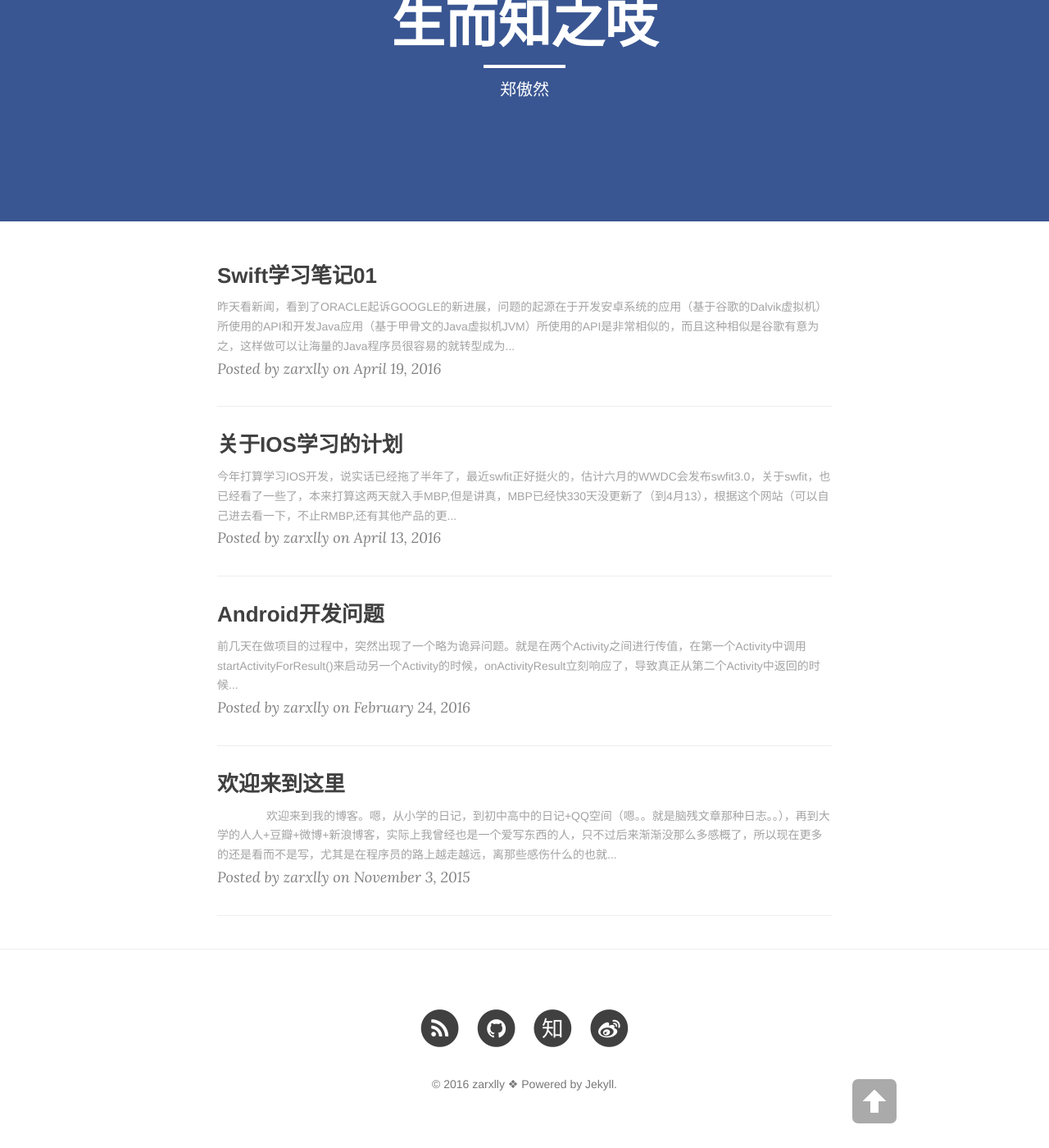
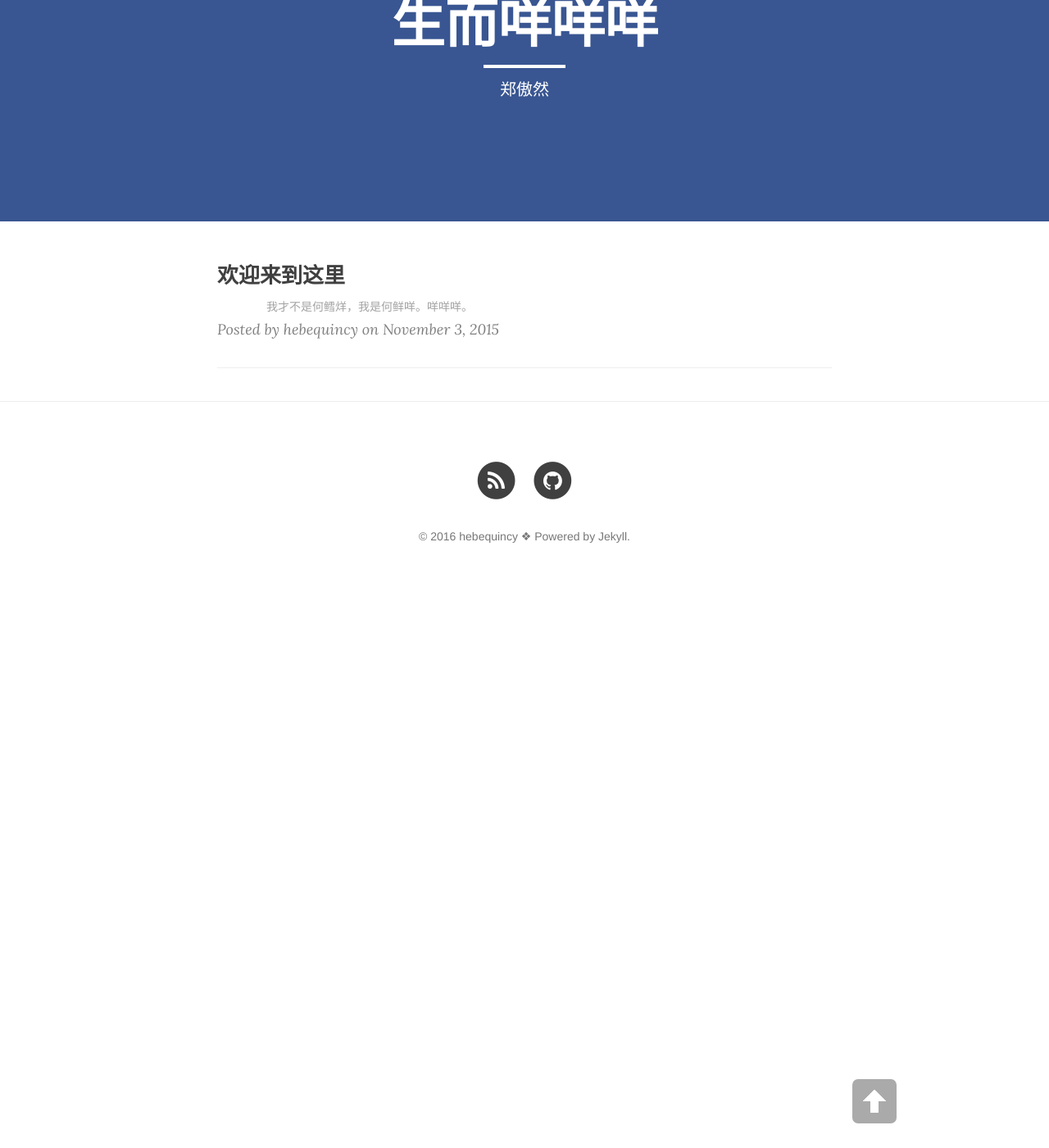
Before and after one commit to HebeQuincy/HebeQuincy.github.io, a Jekyll site: the page built from index.html, in a window 1280 px wide and 1400 px high, scrolled down 158 px. Shown: the whole window at 82% size. Built offline with Jekyll 4.4.1, drawn with Linux system fonts in a browser that asks for light colours; nearby versions of some CDN libraries; the list of posts is cut into pages by our own code.

Commit message:
submission
submission

```diff
--- a/CNAME
+++ /dev/null
@@ -1 +0,0 @@
-www.zarxlly.com
--- a/_config.yml
+++ b/_config.yml
@@ -1,14 +1,14 @@
 # Site settings
-title: 生而知之吱
+title: 生而咩咩咩
 header-img: "img/facebook.jpg"
 tagline: "cn"
-description: "ZAR|代码人生"
+description: "HEQI|产品人生"
 baseurl: ""
-url: "http://zarxlly"
+url: "http://hebequincy"
 
 # About/contact
 owner:
-  name: " zarxlly"
+  name: " hebequincy"
   email: zzzhengaoran@gmail.com
   bio: "nothing"
 
@@ -16,12 +16,12 @@ owner:
 gavatar: http://dreamofbook.qiniudn.com/Az..png
 favicon: img/favicon.png
 
-douban_username:  zarxlly
+douban_username:
 twitter_username:
-github_username: zarxlly
+github_username: hebequincy
 facebook_username:
-weibo_username: 2247005515
-zhihu_username: gregory-peck
+weibo_username:
+zhihu_username:
 
 # Build settings
 # use Github Flavored Markdown !important
@@ -43,16 +43,16 @@ defaults:
       type: "posts"
     values:
       layout: "post"
-      author: "zarxlly"
+      author: "hebequincy"
       header-img: "img/facebook.jpg" # We don't want posts without a header image, that whould mean white on white
 
 # Comments
 comments :
   provider : duoshuo
   duoshuo :
-    short_name : zarxlly
+    short_name : hebequincy
   disqus :
-      short_name : zarxlly
+      short_name : hebequincy
 
 # Analytics and webmaster tools stuff goes here
 google_analytics:
--- a/_includes/footer.html
+++ b/_includes/footer.html
@@ -68,7 +68,7 @@
                         <a target="_blank" href="https://www.zhihu.com/people/{{ site.zhihu_username }}">
                             <span class="fa-stack fa-lg">
                                 <i class="fa fa-circle fa-stack-2x"></i>
-                                <i class="fa  fa-stack-1x fa-inverse">知</i>
+                                <i class="fa  fa-stack-1x fa-inverse">咩</i>
                             </span>
                         </a>
                     </li>
--- a/_posts/2015-11-02-new.md
+++ b/_posts/2015-11-02-new.md
@@ -7,8 +7,4 @@ tags: []
 description: 这是我的第一篇博客
 ---
 
- 　　欢迎来到我的博客。嗯，从小学的日记，到初中高中的日记+QQ空间（嗯。。就是脑残文章那种日志。。），再到大学的人人+豆瓣+微博+新浪博客，实际上我曾经也是一个爱写东西的人，只不过后来渐渐没那么多感概了，所以现在更多的还是看而不是写，尤其是在程序员的路上越走越远，离那些感伤什么的也就越来越远了，更多的是对技术方面的追求，还有那么多需要学习的东西，哪里来的时间感概。。
-　　不过最近接触了通过github搭建个人博客，可以用来写一些技术方面的东西，留给自己看，觉得也是极好的。
-　　写笔记或者总结这个习惯呢，还是很有必要的，应该要有，以前学过的知识总是不能完全的记住，再用的时候还要通过搜索引擎去查，完全不像一个高级开发者的样子。。
-　　好了，既然我们是在向着资深程序猿的路在走，那么就从现在开始再努力一点吧。另外欢迎关注我的新浪微博@[赫本与派克](http://weibo.com/2247005515)。
- 　　就这样。
+ 　　我才不是何鳕烊，我是何鲜咩。咩咩咩。
--- a/_posts/2016-02-24-new1.md
+++ /dev/null
@@ -1,26 +0,0 @@
----
-layout: post
-title: Android开发问题
-date: 2016-02-24
-categories: blog
-tags: [问题]
-description: 使用startActivityForResult进行activity的跳转时，onActivityResult立刻响应
-
----
-
-前几天在做项目的过程中，突然出现了一个略为诡异问题。就是在两个Activity之间进行传值，在第一个Activity中调用startActivityForResult()来启动另一个Activity的时候，onActivityResult立刻响应了，导致真正从第二个Activity中返回的时候，数据没能成功的回传。因为这个问题出在我调用高德地图的Activity上，一度导致我怀疑是高德地图的api出了问题。
-后来在仔细研究了程序的流程（程序并不是我写的。。。修改别人的程序实在是不爽）并跟了一遍，在log中发现了这个问题。只需要在AndroidManifest中，将activity的launchMode修改为standard就可以了，之前用的是singleTask，也就是说Activity的启动模式影响了
-程序的逻辑。。。
-
-	<activity
-            android:name="com.***.***.***.activity.ConferenceListActivity"
-            android:label="@string/app_name"
-            android:launchMode="standard"
-            android:screenOrientation="portrait" >
-            <meta-data
-                android:name="android.support.PARENT_ACTIVITY"
-                android:value="com.***.***.***.activity.MapActivity" />
-    </activity>
-
-事实上，如果仅仅是这个问题，那我当时可能很快就找到问题并解决了，问题的诡异的地方在于，我自己的手机，HTC One M8 ，在android:launchMode="singleTask"的情况下，并没有出现任何问题，而在测试机（华为MATE7、酷派大观铂顿（V1-C/电信4G））上，才发生了以上问题。
-所以呢。。只能吐槽android系统的混乱。。当然，除去这个插曲外，追究这个问题的本质，你可以去了解android的四种启动模式，以及android的task。。。
--- a/_posts/2016-04-13-ios.md
+++ /dev/null
@@ -1,20 +0,0 @@
----
-layout: post
-title: 关于IOS学习的计划
-date: 2016-04-13
-categories: blog
-tags: [计划]
-description: 这是今年学习的计划，真的是一拖再拖了，不过没办法，又得拖到六月了。但是真的不能再拖了。
----
-
-今年打算学习IOS开发，说实话已经拖了半年了，最近swfit正好挺火的，估计六月的WWDC会发布swfit3.0，关于swfit，也已经看了一些了，本来打算这两天就入手MBP,但是讲真，MBP已经快330天没更新了（到4月13），根据这个网站[（可以自己进去看一下，不止RMBP,还有其他产品的更新周期）](http://buyersguide.macrumors.com/#Mac)的统计，RMBP平均更新是268天，如下图所示，而且今年是10周年啊！应该会更新的吧，既然今年的春季发布会没更新，估计6月的开发者大会上除了swfit的更新，应该也会更新一下硬件。
-
-![RMBP更新周期](http://7xnz65.com1.z0.glb.clouddn.com/REMBP%E6%9B%B4%E6%96%B0%E5%91%A8%E6%9C%9F.png)
-
-关于自己的2016年目标，目前就是打算上架一个自己的app，优先ios，如果精力足够，就把android版本也上架，当然最低目标的话就是只上线Android。。
-
-今年一开年，就去丽江出差，一去就是一个多月，对于手头这个项目，实在是不知道说什么好了，关于后续的计划，暂时还没定下来，而在公司，做android说实话也就我一个人，希望这个项目结束能参与到产品的开发中，至少也是个新项目里，公司好像并没有在移动端深入发展的想法，所以后续的发展还得仔细考虑，总之一切都要靠自觉。。。我现在的位置很尴尬，上面没有直接的领导，简直自己就是一个 部门。。如果有那很有可能就叫移动事业部。。
-
-好了，说了这么多，都是个计划，只有一步一步来才是真的。
-
-且行吧。
--- a/_posts/2016-04-19-swift-01.md
+++ /dev/null
@@ -1,90 +0,0 @@
----
-layout: post
-title: Swift学习笔记01
-date: 2016-04-19
-categories: blog
-tags: [Swift]
-description:
-
----
-
-昨天看新闻，看到了ORACLE起诉GOOGLE的新进展，问题的起源在于开发安卓系统的应用（基于谷歌的Dalvik虚拟机）所使用的API和开发Java应用（基于甲骨文的Java虚拟机JVM）所使用的API是非常相似的，而且这种相似是谷歌有意为之，这样做可以让海量的Java程序员很容易的就转型成为安卓程序员并为他们新的移动操作系统开发应用。谷歌当然清楚的知道这样做的好处，但是他们并不想为了他们庞大的安卓系统花重金从甲骨文购买授权（使用JVM的授权），所以谷歌开发了自己的虚拟机和API。简而言之，谷歌不想购买甲骨文的软件，所以他们自己开发了一套相似的。谷歌最高可面临着最高90亿美元左右的赔偿，当然官司还没打完，陪不陪，赔多少还是问题。但是这样就给Android开发的未来的道路增加了一种可能性（仅仅是说有一点可能），就是Android开发支持Swift语言，未来的事，谁能说清楚呢，不过我觉得Swift肯定是未来的一种趋势，如果不能趁现在赶紧入门，未来要付出的成本可能是更高的。
-
-关于这次的学习笔记呢，实际上是我之前买的一本书的学习笔记，叫做《Swift语言实战入门（第2版）》，主编是优才网的伍星等人，说实话我还收到过优才网的面试邀请，虽然并没有去，结果发现优才网就在我新公司马路对面。。。也是种缘分。。。
-
-##一、Swift基础语法
-###1.1 语法入门
-####1.1.1 变量与常量
-大多数高级程序语言都使用变量和常量来存储和维护特定类型的数据或值，Swift当然也一样。在Swift语言中声明变量使用__var__关键字，声明常量用**let**关键字。举个例子：
-
-	var str = "hello worlf"
-	let indtrationCount = 2
-
-需要注意的是，Swift是一种强类型语言，我们不能将变量本身类型之外的值赋值给它，比如你想将一个整型变量"a"赋值给一个浮点型变量，这样是不被允许的。
-声明变量或常量的时候需要注意以下几点：
-
-1. 声明时类型是可选的，如果声明时没有指定类型且对变量赋予了初值，编译器会自动推断常量或者变量的类型，这种机制被称为“类型推断”。如果在声明的时候既指定了类型又赋予了初值，那么指定的类型必须和你赋给它们的值一样。  当没有赋初值的时候务必声明变量或常量的类型，并且用冒号充当分隔符，因为Swift的类型推断功能是根据所赋予的初值进行推断的。
-2. 当成功声明某个变量或常量的时候，不能再声明相同名字的变量或常量，并且声明成功的变量和常量不能互相转换。
-3. 表达式作为程序代码最小的代码段单位，无数的表达式组成了我们的整个程序。Swift语言允许我们在每一行的结尾省略分号“；”分隔符，让我们的代码更加开放和简洁。分号本身是起到分隔符表达式的作用，但如果在同一行有两个或者多个表达式，请在每个表达式后加上分号。例如：`var numMax:Int;vat numMin:Int;`
-4. Swift语言将具体某种类型的值称为类型字面量，浮点数的某些特殊进制的数值需要加上前缀，例如二进制数前缀是0b,八进制的前缀是0o，十六进制的前缀是0x。另外，数值字面量也有指数形式：`2.048e3  //等于2.048*10的三次方 既2048`。
-
-**注意 1. 在Swift语言中命名变量和常量完全支持Unicode，既支持中文。但是不能用保留字作文变量或常量名。2.由于Swift语言是一门大小写敏感的语言，如果使用英文命名法，那么在声明变量和常量时需统一采用大写命名法，既收个单词小写，后续单词首字母大写，而类型收个字母需要大写，只是一种规则，也是一种编码规范，熟悉这种规则，将使你的代码更具有可读性和安全性。**
-
-####1.1.2 整型
-Swift语言拥有继承自C语言的有符号整型Int,Int8,Int16,Int32,Int64,以及无符号整型UInt,UInt8,UInt16,UInt32,Uint64。其中需要注意的是Int和UInt类型的字长始终和当前平台的原生字长相同，也就是说在32位系统下声明获得的是32位的整型，在64位系统下声明获得的是64位整型。
-每个数据类型都有自己可以表示或者存储值得范围，你可通过句点访问法获取对应类型的取值范围。例如：
-
-	UInt8.min//0
-	Uint8.max//255
-声明一个整型变量只需要在变量名后紧跟整型类型名，并且使用冒号分隔。比如：
-
-	var sampleInteger:Int
-	var tmpInteger = 12
-也可以直接赋予整型字面量，类型会自动为变量指定类型。上面的声明形式其实只是使用了一种自动调用对应构造函数的隐式声明机制，实际上是这样的：
-
-	var tmpInteger = Int.init(12)
-
-####1.1.3 浮点型
-浮点型也是常用的基本类型之一，有小数部分的数值字面量就是浮点数。Swift和java一样，也有两种浮点型，Double和Float。Float是32位浮点数类型，Double是64位浮点数类型。值得注意的是，当使用类型推断声明一个浮点型变量或常量的时候，变量或者常量总是默认被推断为Double类型。
-
-	var tmpDouble:Double
-	var sampleValue = 1.68 //类型被推断为浮点型（Double）
-	var doubleValue = 2+sampleValue //类型被推断为浮点型
-如果想区分Double和Float，可以直接使用它们的类型别名：
-
-	typealias Float32 = Float
-	typealias Double64 = Double
-
-####1.1.4 布尔型
-在Swift中，Bool型只有两种值：**true**和**false**。声明一个布尔型的变量或常量可以使用以下格式：
-
-	var sampleValue:Bool
-
-	//类型被推断为布尔型
-	var keyValue = false
-
-	//通过访问description属性输出字符值false
-	println(keyValue.description)
-
-	//在if判断语句中使用布尔型变量作为条件
-	if !keyValue {}
-
-	var surplusDate = 3
-
-	//在控制流while中使用表达式的布尔值作为条件
-	while surplusDate >= 0 {}
-
-####1.1.5 字符和字符串
-Swift语言主要使用String和Character来存储字符数据。String是字符串类型，Character是字符类型，一个或多个字符组成一个字符串。
-#####1.1.5.1 字符串
-字符串（String）是一个由数字、字母、下划线、和其他符号组成的一串字符集合，Swift的String类型，声明和操作字符串与C的方式相似，其标准的声明和操作形式如下：
-
-	var sampleStr:String
-	var keyNote = "someNote" //被推断为字符串类型
-
-	if keyNote.isEmpty{
-		println(keyNote)     //输出someNote
-	}
-
-	//字符串连接操作只需要简单的通过“+”号将两个字符串相连即可
-	sampleStr = "keyNote" + " is not null"
--- a/about.md
+++ b/about.md
@@ -10,9 +10,9 @@ header-img: "img/green.jpg"
     <p><img src="http://7xnz65.com1.z0.glb.clouddn.com/15-11-2/71895443.jpg" align="center"></p>
 </center>
 
-我是郑傲然，Android开发者，曾打了两年ACM的酱油，智商备受碾压，现在一心奔向开发。
+我是何鲜咩，产品经理，项目经理。
 
-现在研习 **Android开发** 。
+现在研习 **拯救世界** 。
 
 
 
@@ -25,16 +25,13 @@ header-img: "img/green.jpg"
 
 ###我的朋友们
 
--  [庄鸣真](http://frankorz.com/)
+-  [郑傲然](http://www.zarxlly.com/)
 -  [AiorosXu-徐永强 ](https://github.com/AiorosXu)
 
 
 ###联系
 
-- [博客：www.zarxlly.com](www.zarxlly.com)
+- [博客：http://hebequincy.github.io/](http://hebequincy.github.io/)
 
-- [微博@赫本与派克](http://weibo.com/2247005515)
-
-- [知乎@Gregory Peck](http://www.zhihu.com/people/gregory-peck)
 
 - 公众号：暂未公开
```
Also changed, not shown: _posts/2016-04-14_new.md (deleted, +0 -9 lines), README.md.
